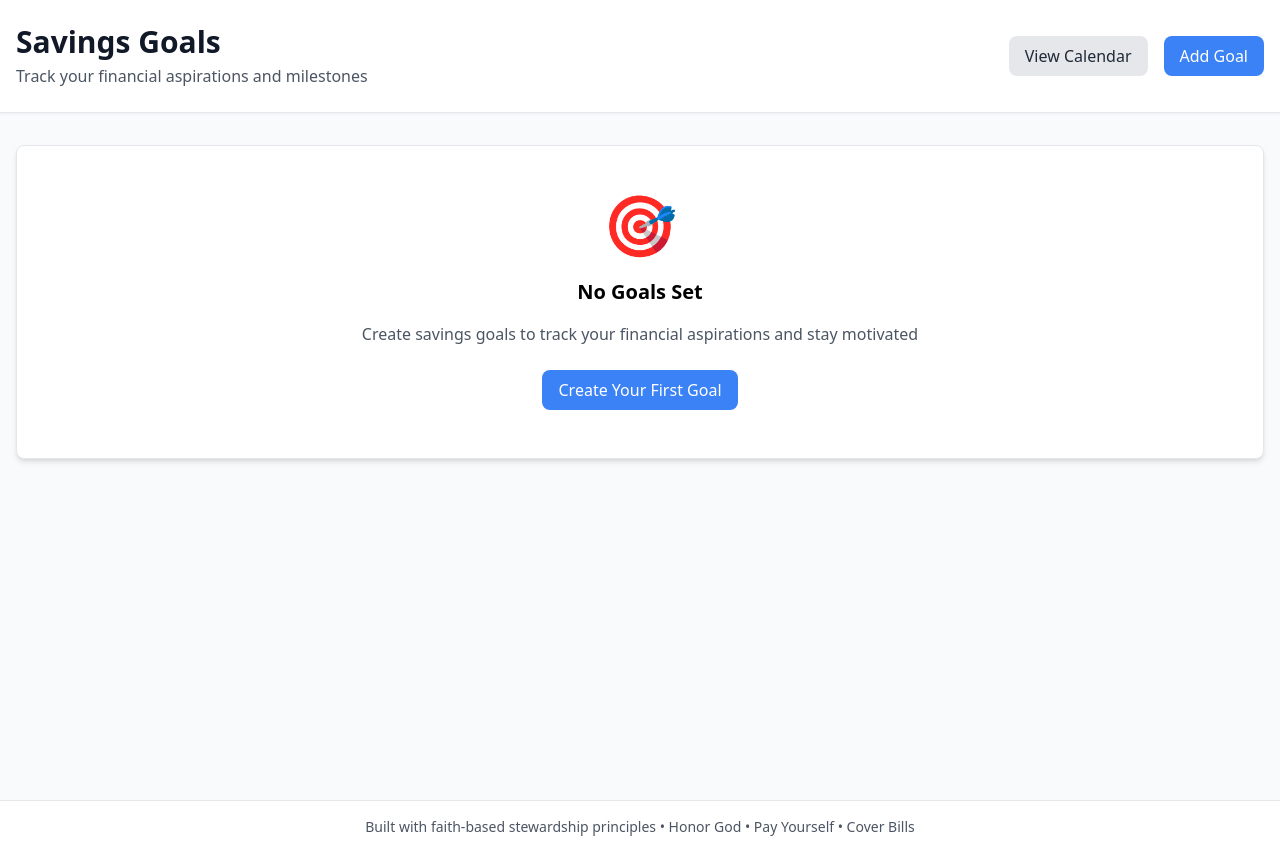
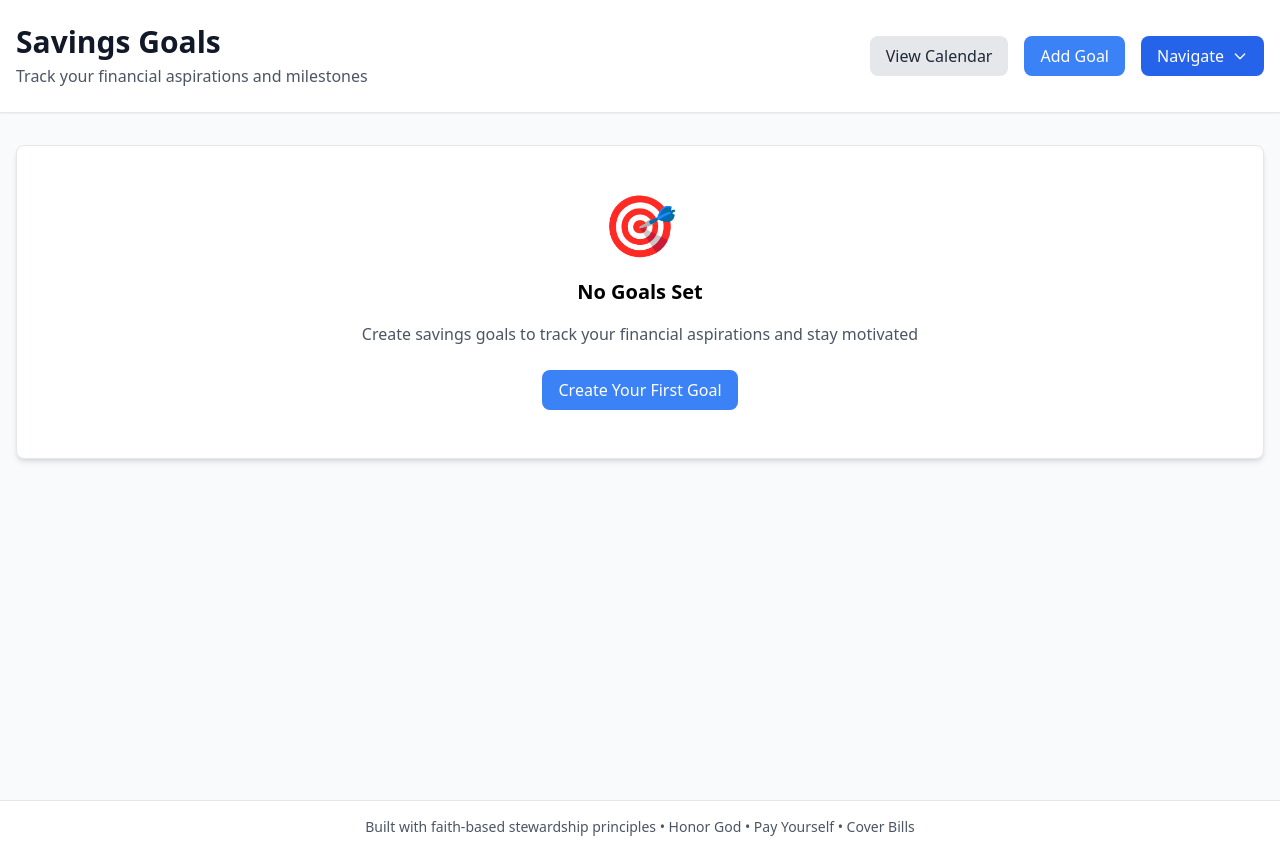
Before and after one commit to BGirlGlowHub/Keisha-s-Personal-Finance-Tracker, a Next.js app: page /goals in a window 1280 px wide. Built offline with nearby package versions, Linux system fonts and the light colour scheme.

Commit message:
Update page.tsx

```diff
--- a/src/app/goals/page.tsx
+++ b/src/app/goals/page.tsx
@@ -2,6 +2,7 @@
 
 import { useState, useEffect } from 'react'
 import Link from 'next/link'
+import Navigation from'@/components/Navigation'
 import { useForm } from 'react-hook-form'
 import { SavingsGoal, Account, StewardshipSettings } from '@/types'
 import { getSavingsGoals, saveSavingsGoals, getAccounts, getSettingsFromStorage } from '@/utils/storage'
@@ -181,6 +182,7 @@ export default function GoalsPage() {
               >
                 Add Goal
               </button>
+              <Navigation />
             </div>
           </div>
         </div>
```
